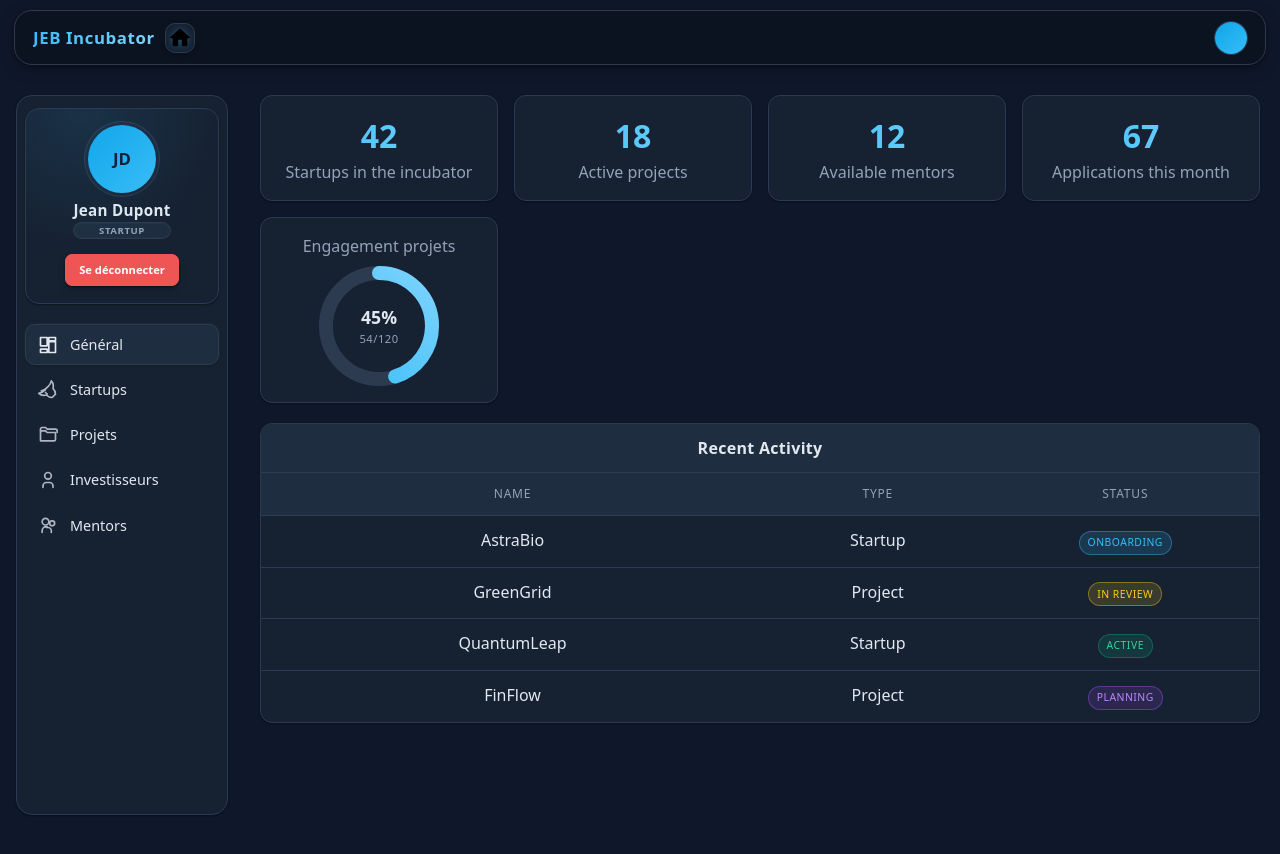
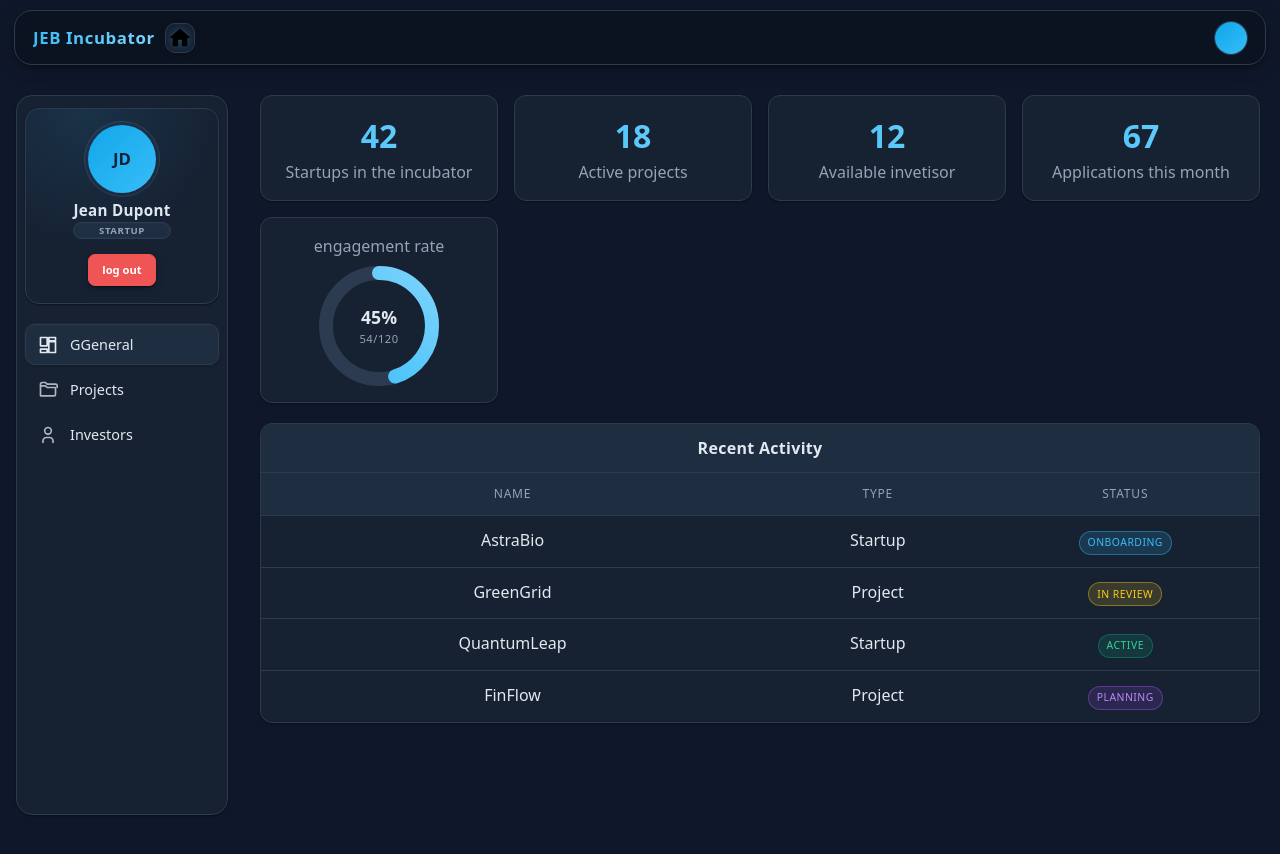
Before and after one commit to Aincrad-Flux/NextRise, a React (Vite) app in the folder frontend/: page /startup in a window 1280 px wide. Shown: the top 854 px of the page. Built offline with nearby package versions, Linux system fonts and the light colour scheme.

Commit message:
[fix] update labels in Dashboard and UserCard components from French to English

```diff
--- a/frontend/src/components/Dashboard.jsx
+++ b/frontend/src/components/Dashboard.jsx
@@ -1,7 +1,7 @@
 const stats = [
   { label: 'Startups in the incubator', value: 42 },
   { label: 'Active projects', value: 18 },
-  { label: 'Available mentors', value: 12 },
+  { label: 'Available invetisor', value: 12 },
   { label: 'Applications this month', value: 67 },
 ]
 
@@ -26,7 +26,7 @@ export default function Dashboard() {
           </div>
         ))}
         <div className="card engagement-card">
-          <div className="card-label" style={{ marginBottom: '.5rem' }}>Engagement projets</div>
+          <div className="card-label" style={{ marginBottom: '.5rem' }}>engagement rate</div>
           <div className="pie-wrapper">
             <PieChart engaged={engagements.engaged} total={engagements.total} />
             <div className="pie-center">
--- a/frontend/src/components/Sidebar.jsx
+++ b/frontend/src/components/Sidebar.jsx
@@ -2,11 +2,9 @@ import { useState } from 'react'
 import UserCard from './UserCard.jsx'
 
 const navItems = [
-  { key: 'general', label: 'Général', icon: DashboardIcon },
-  { key: 'startups', label: 'Startups', icon: RocketIcon },
-  { key: 'projects', label: 'Projets', icon: FolderIcon },
-  { key: 'investors', label: 'Investisseurs', icon: InvestorIcon },
-  { key: 'mentors', label: 'Mentors', icon: PeopleIcon },
+  { key: 'general', label: 'GGeneral', icon: DashboardIcon },
+  { key: 'projects', label: 'Projects', icon: FolderIcon },
+  { key: 'investors', label: 'Investors', icon: InvestorIcon },
 ]
 
 export default function Sidebar({ active, onSelect, user, onLogout }) {
--- a/frontend/src/components/UserCard.jsx
+++ b/frontend/src/components/UserCard.jsx
@@ -11,7 +11,7 @@ export default function UserCard({ user, onLogout }) {
         <div className="user-name">{firstName} {lastName}</div>
         {role && <div className="user-role">{role}</div>}
       </div>
-      <button className="logout-btn" onClick={onLogout} type="button">Se déconnecter</button>
+      <button className="logout-btn" onClick={onLogout} type="button">log out</button>
     </div>
   )
 }
```
